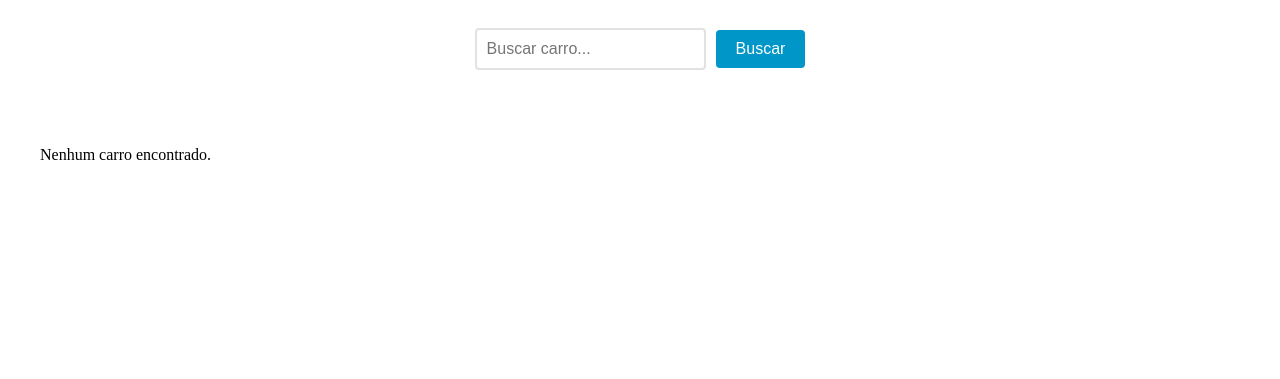
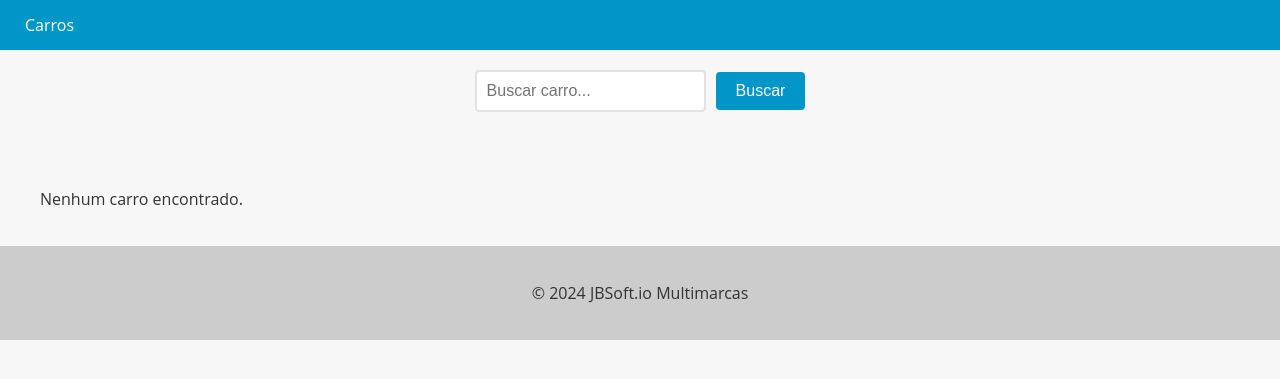
Before and after one commit to jbrunomf/appCars, a Django app: page /cars/ in a window 1280 px wide. Shown: the top 379 px of the page. Run offline with Django 5.2, Linux system fonts and the light colour scheme; data that the repository does not hold is empty.

Commit message:
Enhance base template with layout and styling
Added comprehensive layout and styling for the header, navigation, main content, and footer in `base.html`. Updated `list.html` to extend the base template and specify the page title for consistency.

```diff
--- a/templates/app/base.html
+++ b/templates/app/base.html
@@ -2,10 +2,88 @@
 <html lang="en">
 <head>
     <meta charset="UTF-8">
-    {% block title %}<title>{{ title }}</title> {% endblock title %}
+    <meta name="viewport" content="width=device-width, initial-scale=1.0">
+    <title>{% block title %}{% endblock %}</title>
+    <style>
+        body {
+            font-family: 'Open Sans', sans-serif;
+            background-color: #f7f7f7;
+            color: #333;
+            margin: 0;
+            padding: 0;
+        }
+
+        header {
+            background-color: #0096c7;
+            color: #fff;
+            text-align: center;
+        }
+
+        footer {
+            background-color: #ccc;
+            color: #333;
+            padding: 20px;
+            text-align: center;
+        }
+
+        nav {
+            background-color: #0096c7;
+            color: #fff;
+            height: 50px;
+            display: flex;
+            justify-content: space-between;
+            align-items: center;
+        }
+
+        nav ul {
+            list-style: none;
+            margin: 0;
+            padding: 0;
+            display: flex;
+        }
+
+        nav ul li {
+            margin: 0 10px;
+        }
+
+        nav ul li a {
+            color: #fff;
+            text-decoration: none;
+            font-size: 16px;
+            padding: 15px;
+            transition: all 0.3s ease;
+        }
+
+        nav ul li a:hover {
+            background-color: #32bbe8;
+        }
+
+        nav ul li.active a {
+            background-color: #666;
+        }
+
+        nav ul li.active a:hover {
+            background-color: #999;
+        }
+
+    </style>
 </head>
 <body>
-{% block content %}
-{% endblock %}
+<header>
+    <nav>
+        <ul>
+            <li><a href="{% url 'cars_list' %}">Carros</a></li>
+        </ul>
+    </nav>
+</header>
+
+<main>
+    {% block content %}
+    {% endblock %}
+</main>
+
+<footer>
+    <p>&copy; 2024 JBSoft.io Multimarcas</p>
+</footer>
 </body>
 </html>
--- a/templates/app/list.html
+++ b/templates/app/list.html
@@ -1,4 +1,9 @@
 {% extends 'app/base.html' %}
+
+{% block title %}
+<title> Veículos Cadastrados</title>
+{% endblock title %}
+
 {% block content %}
     <style>
         .car-grid {
```
